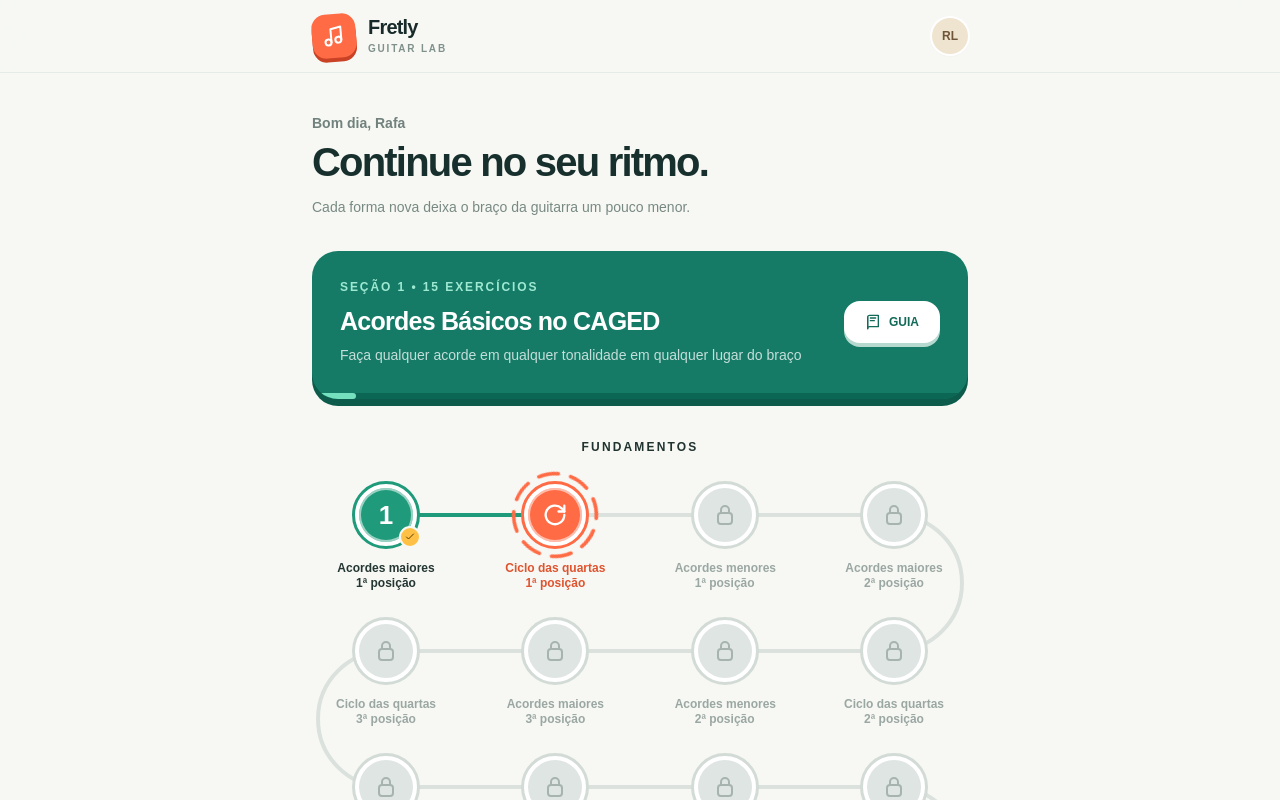
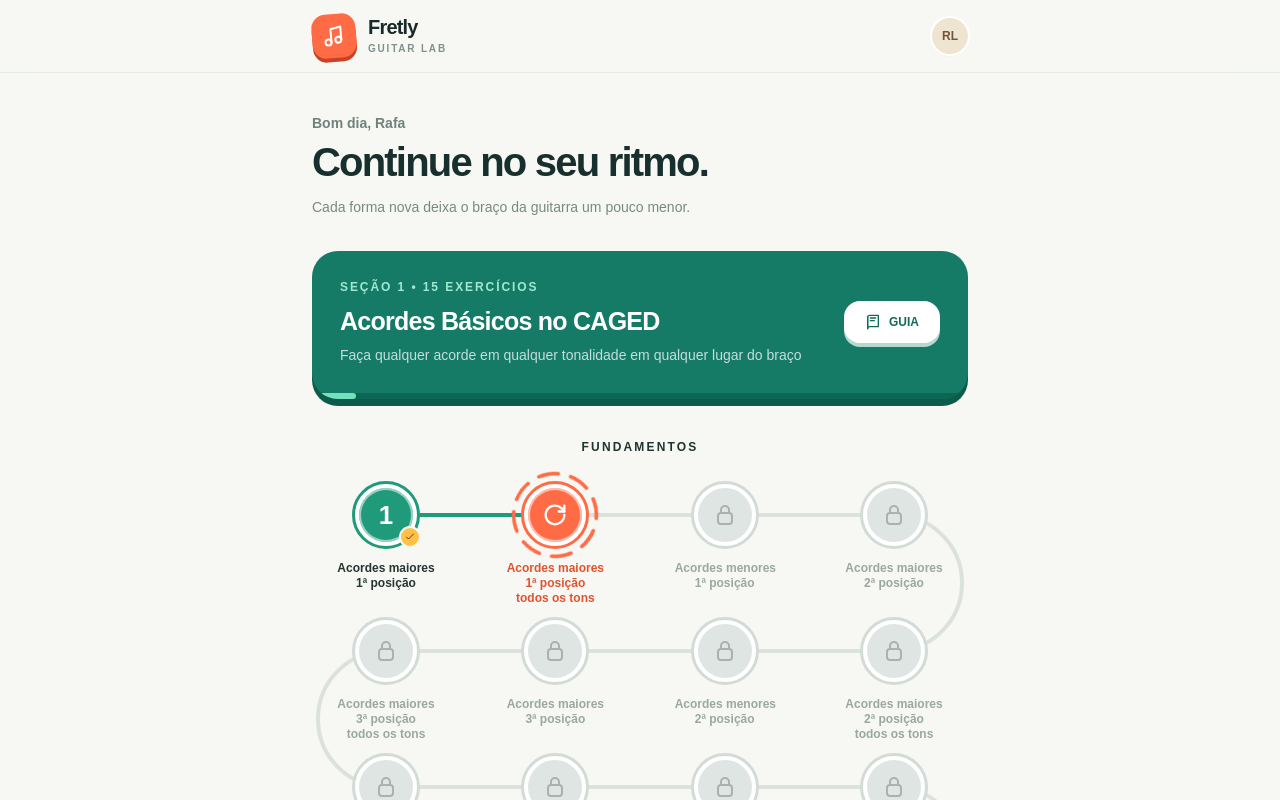
Before and after one commit to viniciuskrause/fretly, a React (Vite) app: page / in a window 1280 px wide. Shown: the top 800 px of the page. Built offline with nearby package versions, Linux system fonts and the light colour scheme.

Commit message:
Rename cycle lessons to 'Acordes Maiores - Nª posição, todos os tons'
Co-Authored-By: Claude Opus 5.5 <noreply@anthropic.com>

```diff
--- a/src/App.tsx
+++ b/src/App.tsx
@@ -188,20 +188,17 @@ function trailPosition(lesson: Lesson) {
   return ORDINALS[match[1]] ?? match[1];
 }
 
-/** Two-line trail label: "Acordes maiores / 1ª posição", "Acordes menores / …", "Ciclo das quartas / …". */
+/** Trail label: "Acordes maiores / 1ª posição", plus "todos os tons" on the all-keys lessons. */
 function trailLabel(lesson: Lesson) {
   const position = trailPosition(lesson);
   if (!position) return lesson.title;
   const title = lesson.title.toLowerCase();
-  const group = title.includes("ciclo")
-    ? "Ciclo das quartas"
-    : title.includes("menores")
-      ? "Acordes menores"
-      : "Acordes maiores";
+  const group = title.includes("menores") ? "Acordes menores" : "Acordes maiores";
   return (
     <>
       <span className="block whitespace-nowrap">{group}</span>
       <span className="block whitespace-nowrap">{position} posição</span>
+      {title.includes("todos os tons") && <span className="block whitespace-nowrap">todos os tons</span>}
     </>
   );
 }
--- a/src/lessons.ts
+++ b/src/lessons.ts
@@ -57,8 +57,8 @@ export const lessons: Lesson[] = [
   },
   {
     id: 7,
-    title: "Acordes no ciclo das quartas - Primeira posição",
-    exerciseTitle: "Acordes no ciclo das quartas - Primeira posição",
+    title: "Acordes Maiores - 1ª posição, todos os tons",
+    exerciseTitle: "Acordes Maiores - 1ª posição, todos os tons",
     subtitle: "Aplique CAGED em 12 tons",
     type: "review",
     status: "current",
@@ -224,8 +224,8 @@ export const lessons: Lesson[] = [
   },
   {
     id: 8,
-    title: "Acordes no ciclo das quartas - Segunda posição",
-    exerciseTitle: "Acordes no ciclo das quartas - Segunda posição",
+    title: "Acordes Maiores - 2ª posição, todos os tons",
+    exerciseTitle: "Acordes Maiores - 2ª posição, todos os tons",
     subtitle: "Aplique a segunda posição em 12 tons",
     type: "review",
     status: "locked",
@@ -391,8 +391,8 @@ export const lessons: Lesson[] = [
   },
   {
     id: 9,
-    title: "Acordes no ciclo das quartas - Terceira posição",
-    exerciseTitle: "Acordes no ciclo das quartas - Terceira posição",
+    title: "Acordes Maiores - 3ª posição, todos os tons",
+    exerciseTitle: "Acordes Maiores - 3ª posição, todos os tons",
     subtitle: "Aplique a terceira posição em 12 tons",
     type: "review",
     status: "locked",
@@ -558,8 +558,8 @@ export const lessons: Lesson[] = [
   },
   {
     id: 10,
-    title: "Acordes no ciclo das quartas - Quarta posição",
-    exerciseTitle: "Acordes no ciclo das quartas - Quarta posição",
+    title: "Acordes Maiores - 4ª posição, todos os tons",
+    exerciseTitle: "Acordes Maiores - 4ª posição, todos os tons",
     subtitle: "Aplique a quarta posição em 12 tons",
     type: "review",
     status: "locked",
@@ -725,8 +725,8 @@ export const lessons: Lesson[] = [
   },
   {
     id: 11,
-    title: "Acordes no ciclo das quartas - Quinta posição",
-    exerciseTitle: "Acordes no ciclo das quartas - Quinta posição",
+    title: "Acordes Maiores - 5ª posição, todos os tons",
+    exerciseTitle: "Acordes Maiores - 5ª posição, todos os tons",
     subtitle: "Aplique a quinta posição em 12 tons",
     type: "review",
     status: "locked",
```
Also changed, not shown: .claude/skills/chord-generator/SKILL.md.
